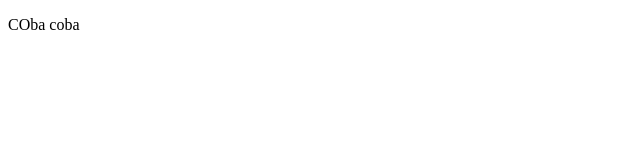
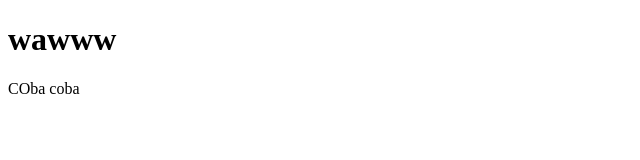
Before and after one commit to giabr/webtc2k19, a plain HTML site: page coba.html in a window 1280 px wide. Shown: the whole page, without its empty margins (0-640 px from the left). Drawn offline with Linux system fonts and the light colour scheme.

Commit message:
Update coba.html

```diff
--- a/coba.html
+++ b/coba.html
@@ -5,7 +5,7 @@
 </head>
 <body>
 
+	<h1>wawww</h1>
 	<p>COba coba</p>
-
 </body>
 </html>
```
